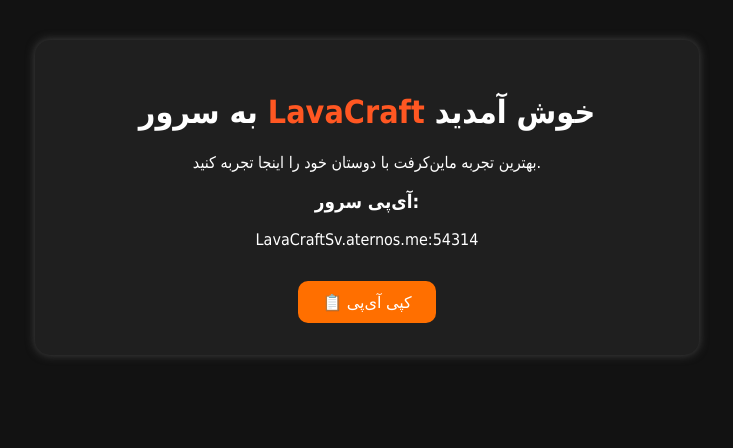
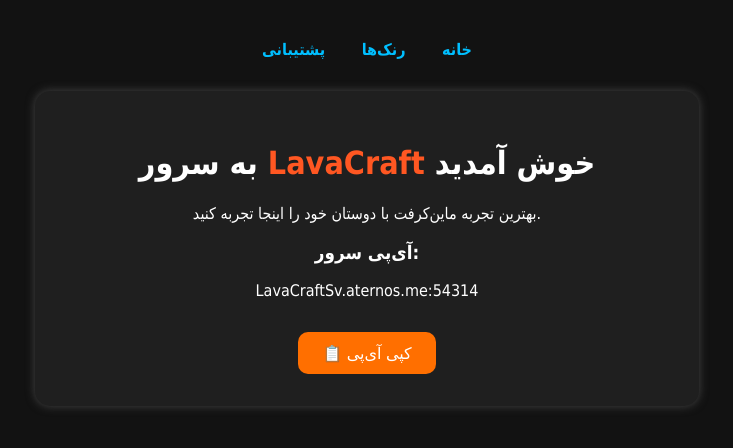
Before and after one commit to amiroff008/LavaCraft, a plain HTML site: page index.html in a window 1280 px wide. Shown: the whole page, without its empty margins (273-1006 px from the left). Drawn offline with Linux system fonts and the light colour scheme.

Commit message:
Update index.html

```diff
--- a/index.html
+++ b/index.html
@@ -11,6 +11,18 @@
       color: white;
       text-align: center;
       padding: 2rem;
+    }
+    nav {
+      margin-bottom: 2rem;
+    }
+    nav a {
+      margin: 0 1rem;
+      text-decoration: none;
+      color: #00bfff;
+      font-weight: bold;
+    }
+    nav a:hover {
+      color: #1e90ff;
     }
     .container {
       max-width: 600px;
@@ -36,6 +48,12 @@
   </style>
 </head>
 <body>
+  <nav>
+    <a href="index.html">خانه</a>
+    <a href="ranks.html">رنک‌ها</a>
+    <a href="support.html">پشتیبانی</a>
+  </nav>
+
   <div class="container">
     <h1>به سرور <span style="color:#ff5722;">LavaCraft</span> خوش آمدید</h1>
     <p>بهترین تجربه ماین‌کرفت با دوستان خود را اینجا تجربه کنید.</p>
```
